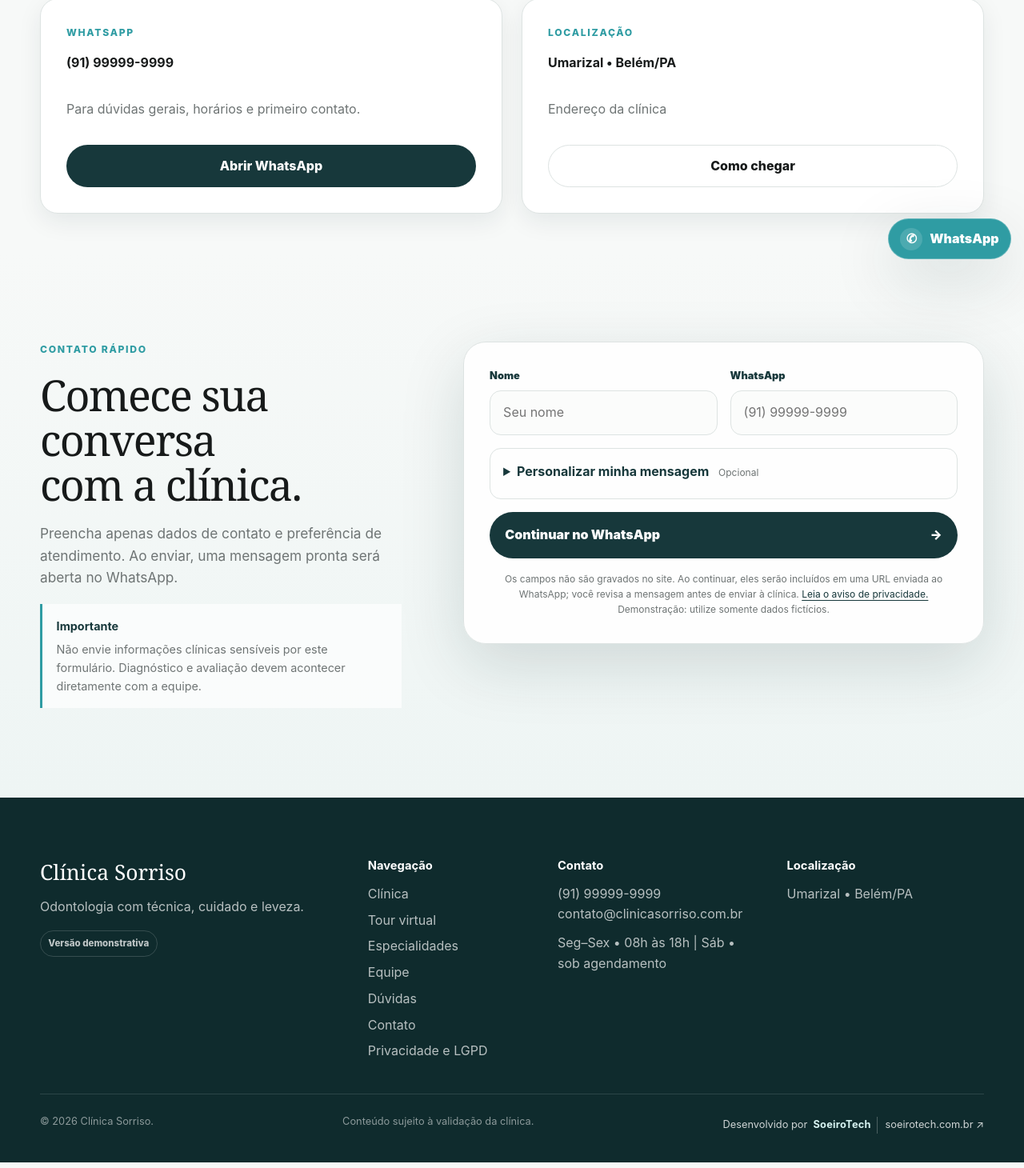
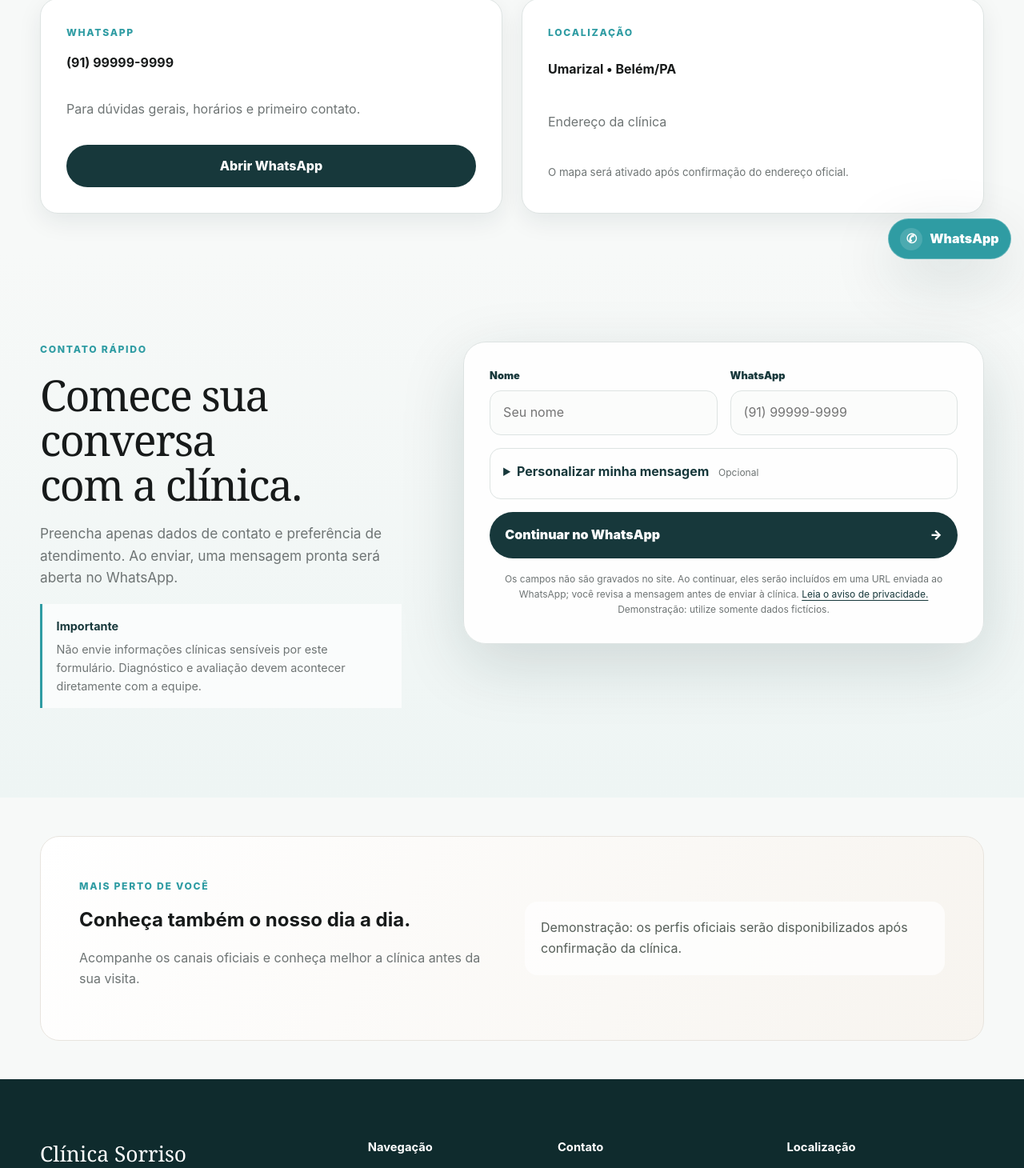
Before and after one commit to mandresoeiro/Clinica-Sorriso, a React (Vite) app: page /contato in a window 1280 px wide. Shown: the part 460-1920 px from the top of the page at 80% size. Built offline with nearby package versions, Linux system fonts and the light colour scheme.

Commit message:
feat: add GitHub deployment workflow and coherent social experience

```diff
--- a/eslint.config.js
+++ b/eslint.config.js
@@ -5,7 +5,7 @@ import reactRefresh from 'eslint-plugin-react-refresh'
 import tseslint from 'typescript-eslint'
 
 export default tseslint.config(
-  { ignores: ['dist'] },
+  { ignores: ['dist', '.venv/**', '.codex/**'] },
   {
     extends: [js.configs.recommended, ...tseslint.configs.recommended],
     files: ['**/*.{ts,tsx}'],
--- a/src/components/layout/Footer.tsx
+++ b/src/components/layout/Footer.tsx
@@ -35,6 +35,9 @@ export function Footer() {
         <div>
           <strong>Localização</strong>
           <p>{siteConfig.address.district} • {siteConfig.address.city}/{siteConfig.address.state}</p>
+          <nav className="footer__links" aria-label="Redes sociais">
+            {Object.entries(siteConfig.social).filter(([, url]) => url).map(([name, url]) => <a key={name} href={url} target="_blank" rel="noopener noreferrer">{name === 'instagram' ? 'Instagram' : name === 'facebook' ? 'Facebook' : 'TikTok'} ↗</a>)}
+          </nav>
         </div>
       </div>
 
--- a/src/components/sections/LocationSection.tsx
+++ b/src/components/sections/LocationSection.tsx
@@ -16,9 +16,9 @@ export function LocationSection() {
           <p className="muted">{siteConfig.hours}</p>
 
           <div className="page-actions">
-            <Button href={siteConfig.address.mapsUrl} target="_blank" rel="noreferrer" variant="ghost">
+            {!siteConfig.demoMode && <Button href={siteConfig.address.mapsUrl} target="_blank" rel="noreferrer" variant="ghost">
               Como chegar
-            </Button>
+            </Button>}
             <Button href={whatsappUrl} target="_blank" rel="noreferrer">
               WhatsApp
             </Button>
--- /dev/null
+++ b/src/components/sections/SocialSection.css
@@ -0,0 +1,9 @@
+.social-section__panel { display:grid; grid-template-columns:1fr 1fr; gap:2rem; padding:clamp(1.5rem,4vw,3rem); border:1px solid #e8e4de; border-radius:24px; background:linear-gradient(120deg,#fff,#f7f4ef); }
+.social-section__panel h2 { margin:.7rem 0; }
+.social-section__links { display:grid; gap:.75rem; align-content:center; }
+.social-section__links a { display:grid; gap:.4rem; padding:1rem 1.25rem; border:1px solid #e7e1d8; border-radius:16px; background:#fff; text-decoration:none; transition:transform .2s,box-shadow .2s; }
+.social-section__links a strong { display:flex; justify-content:space-between; }
+.social-section__links a span { font-size:.9rem; }
+.social-section__links a:hover,.social-section__links a:focus-visible { transform:translateY(-3px); box-shadow:0 10px 24px #20392e12; }
+.social-section__pending { align-self:center; padding:1.25rem; border-radius:16px; background:#ffffffb8; color:#555e58; }
+@media(max-width:760px) { .social-section__panel { grid-template-columns:1fr; gap:1rem; } }
--- /dev/null
+++ b/src/components/sections/SocialSection.tsx
@@ -0,0 +1,18 @@
+import { siteConfig } from '../../config/site.config'
+import './SocialSection.css'
+
+export function SocialSection() {
+  const channels = [
+    { name: 'Instagram', url: siteConfig.social.instagram, description: 'Ambientes, equipe e novidades da clínica.' },
+    { name: 'Facebook', url: siteConfig.social.facebook, description: 'Informações e atualizações de atendimento.' },
+    { name: 'TikTok', url: siteConfig.social.tiktok, description: 'Vídeos e bastidores para conhecer o espaço.' },
+  ].filter((channel) => channel.url)
+  return (
+    <section className="section--tight social-section" aria-labelledby="social-title">
+      <div className="container social-section__panel">
+        <div><span className="eyebrow">Mais perto de você</span><h2 id="social-title">Conheça também o nosso dia a dia.</h2><p className="muted">Acompanhe os canais oficiais e conheça melhor a clínica antes da sua visita.</p></div>
+        {channels.length ? <div className="social-section__links">{channels.map((channel) => <a key={channel.name} href={channel.url} target="_blank" rel="noopener noreferrer" aria-label={`${channel.name} da clínica — abre em nova aba`}><strong>{channel.name} <span aria-hidden="true">↗</span></strong><span>{channel.description}</span></a>)}</div> : <p className="social-section__pending">Demonstração: os perfis oficiais serão disponibilizados após confirmação da clínica.</p>}
+      </div>
+    </section>
+  )
+}
--- a/src/config/site.config.ts
+++ b/src/config/site.config.ts
@@ -21,7 +21,9 @@ export const siteConfig = {
     mapsUrl: 'https://maps.google.com',
   },
   social: {
-    instagram: 'https://instagram.com',
+    instagram: '',
+    facebook: '',
+    tiktok: '',
   },
   hours: 'Seg–Sex • 08h às 18h | Sáb • sob agendamento',
 } as const
--- a/src/pages/Clinic.tsx
+++ b/src/pages/Clinic.tsx
@@ -15,7 +15,7 @@ export function Clinic() {
             e fotografias reais da clínica após validação do briefing.
           </p>
           <div className="page-actions">
-            <Button href={whatsappUrl} target="_blank" rel="noreferrer">Agendar consulta</Button>
+            <Button href={whatsappUrl} target="_blank" rel="noreferrer">Solicitar agendamento</Button>
           </div>
         </div>
       </section>
--- a/src/pages/Contact.tsx
+++ b/src/pages/Contact.tsx
@@ -1,6 +1,7 @@
 import { AppointmentForm } from '../components/sections/AppointmentForm'
 import { Button } from '../components/ui/Button'
 import { siteConfig, whatsappUrl } from '../config/site.config'
+import { SocialSection } from '../components/sections/SocialSection'
 
 export function Contact() {
   return (
@@ -29,14 +30,16 @@ export function Contact() {
             <span className="eyebrow">Localização</span>
             <strong>{siteConfig.address.district} • {siteConfig.address.city}/{siteConfig.address.state}</strong>
             <p className="muted">{siteConfig.address.street}</p>
-            <Button href={siteConfig.address.mapsUrl} target="_blank" rel="noreferrer" variant="ghost">
+            {!siteConfig.demoMode && <Button href={siteConfig.address.mapsUrl} target="_blank" rel="noreferrer" variant="ghost">
               Como chegar
-            </Button>
+            </Button>}
+            {siteConfig.demoMode && <small className="muted">O mapa será ativado após confirmação do endereço oficial.</small>}
           </article>
         </div>
       </section>
 
       <AppointmentForm />
+      <SocialSection />
     </>
   )
 }
--- a/src/pages/Home.tsx
+++ b/src/pages/Home.tsx
@@ -6,6 +6,7 @@ import { AppointmentForm } from '../components/sections/AppointmentForm'
 import { LocationSection } from '../components/sections/LocationSection'
 import { useEffect, useRef } from 'react'
 import './Home.css'
+import { SocialSection } from '../components/sections/SocialSection'
 
 export function Home() {
   const root = useRef<HTMLDivElement>(null)
@@ -40,6 +41,7 @@ export function Home() {
       <TreatmentsSection />
       <ClinicIntro />
       <TeamPreview />
+      <SocialSection />
       <section className="section--tight home-questions" aria-labelledby="home-questions-title">
         <div className="container">
           <span className="eyebrow">Antes de entrar em contato</span>
--- a/src/pages/Team.tsx
+++ b/src/pages/Team.tsx
@@ -6,7 +6,7 @@ export function Team() {
       <section className="page-hero">
         <div className="container">
           <span className="eyebrow">Equipe</span>
-          <h1 className="title">Profissionais apresentados com clareza e credibilidade.</h1>
+          <h1 className="title">Conheça quem vai cuidar do seu sorriso.</h1>
           <p className="lead">
             Nome, CRO, especialidade, formação, biografia e fotografia devem ser
             confirmados antes da publicação oficial.
```
Also changed, not shown: 1 other file (tests, documents, lock files or other folders).
